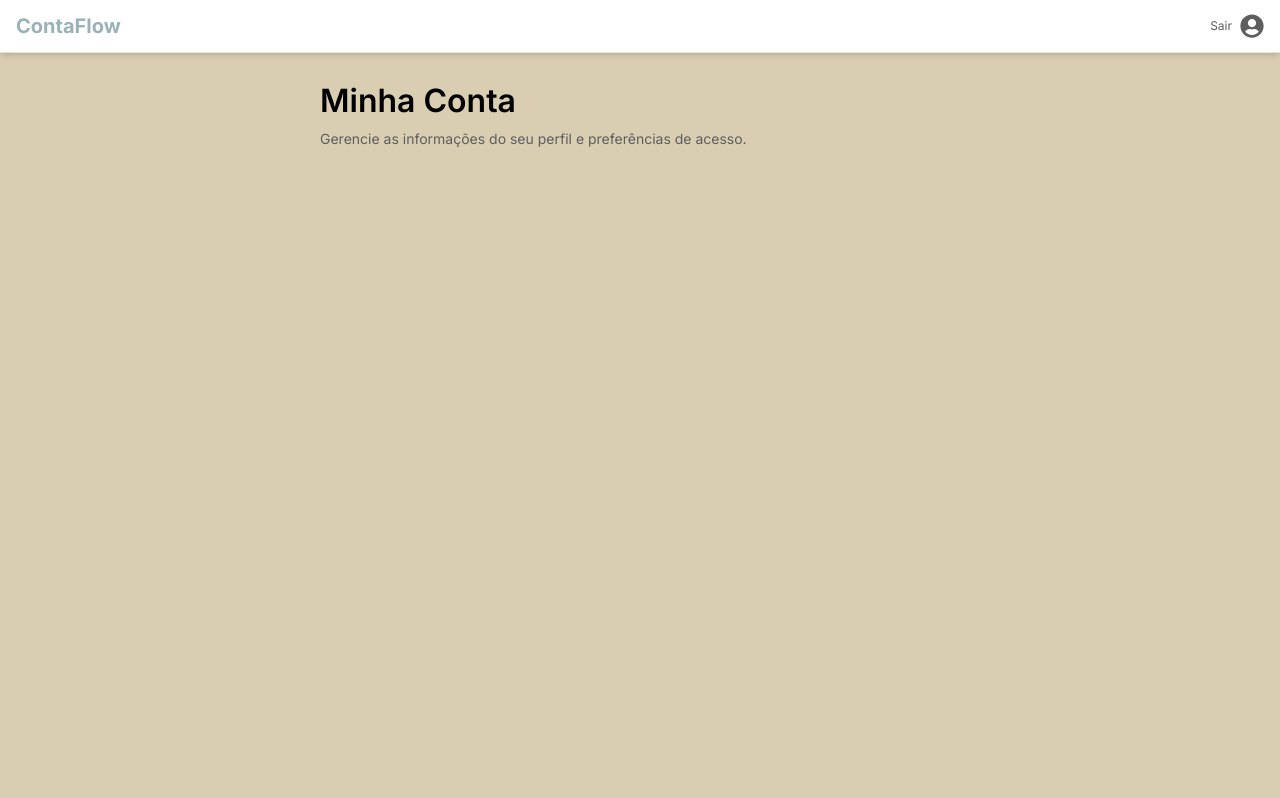
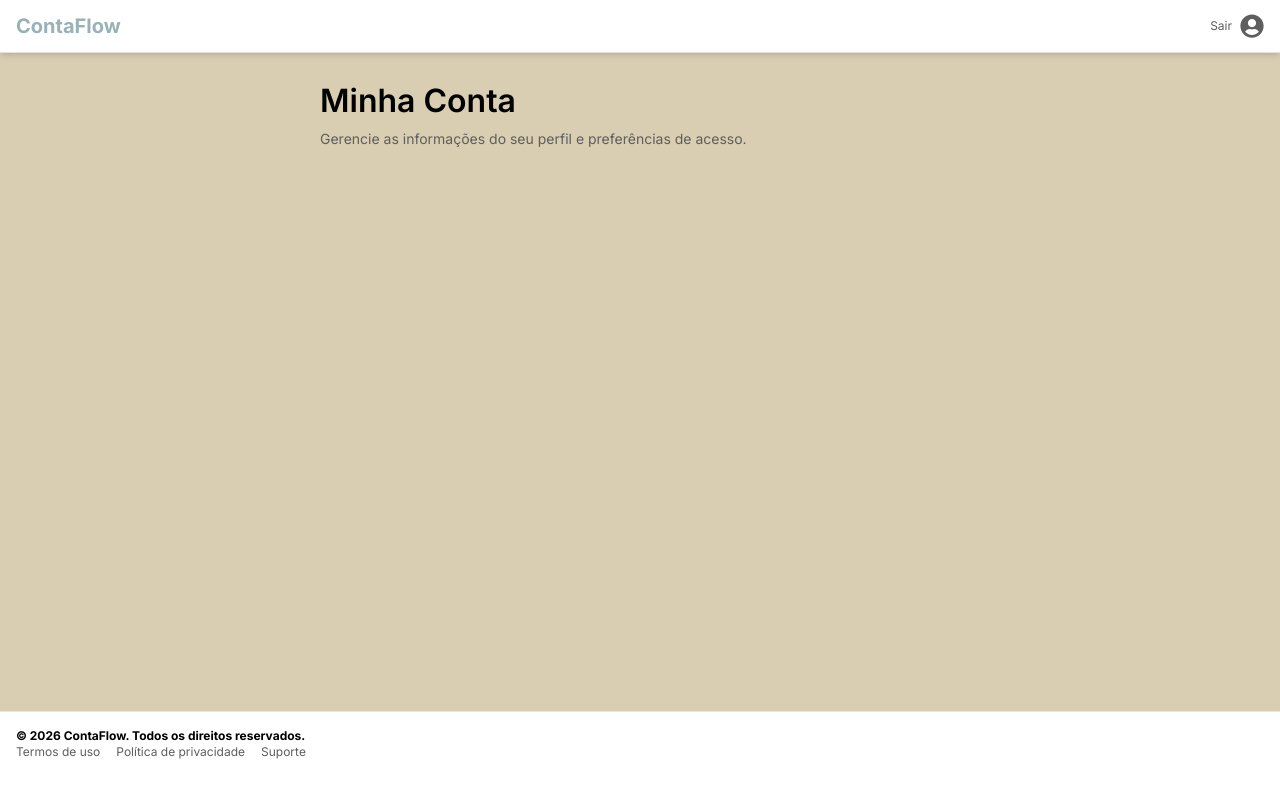
Before and after one commit to AdrianoATBS/conta-flow, a Next.js app: page / in a window 1280 px wide. Built offline with nearby package versions, Linux system fonts and the light colour scheme.

Commit message:
feat(painel) cria FooterGenerico e integra ao PainelPage

```diff
--- a/src/features/painel/components/FooterGenerico.tsx
+++ b/src/features/painel/components/FooterGenerico.tsx
@@ -0,0 +1,24 @@
+import Link from "next/link";
+
+interface FooterGenericoProps {
+    paragrafo: string;
+    links: string[];
+}
+export default function FooterGenerico({ paragrafo, links }: FooterGenericoProps){
+    const anoAtual = new Date().getFullYear();
+    return(
+        <footer className="w-full flex flex-col mt-auto p-4 border-t border-[#E5E5E5]
+        bg-white pb-10 ">
+            <p className="text-xs font-bold">© {anoAtual} {paragrafo}</p>
+            <nav>
+                <ul className="flex gap-4  ">
+                    {links.map((link, index) => (
+                        <li key={index} className="text-xs text-[#5E5E5E] hover:underline">
+                            <Link  href="#">{link}</Link>
+                        </li>
+                    ))}
+                </ul>
+            </nav>
+        </footer>
+    )
+}
--- a/src/features/painel/painelPage/PainelPage.tsx
+++ b/src/features/painel/painelPage/PainelPage.tsx
@@ -1,17 +1,22 @@
+import FooterGenerico from "../components/FooterGenerico";
 import TituloGenerico from "../components/TituloGenerico";
 import HeaderPainel from "./components/HeaderPainel";
 
 export default function PainelPage(){
     return(
-        <div className="w-full min-h-screen">
+        <div className="w-full min-h-screen flex flex-col ">
             <HeaderPainel />
             <div className="w-full max-w-2xl mx-auto pt-6 px-4
-            flex flex-col gap-2">
+            flex flex-col gap-2 h-full">
             <TituloGenerico
                 title="Minha Conta"
                 texto="Gerencie as informações do seu perfil e
                 preferências de acesso." />
+
             </div>
+            <FooterGenerico
+                paragrafo="ContaFlow. Todos os direitos reservados."
+                links={["Termos de uso", "Política de privacidade", "Suporte"]} />
         </div>
     )
 }
```
